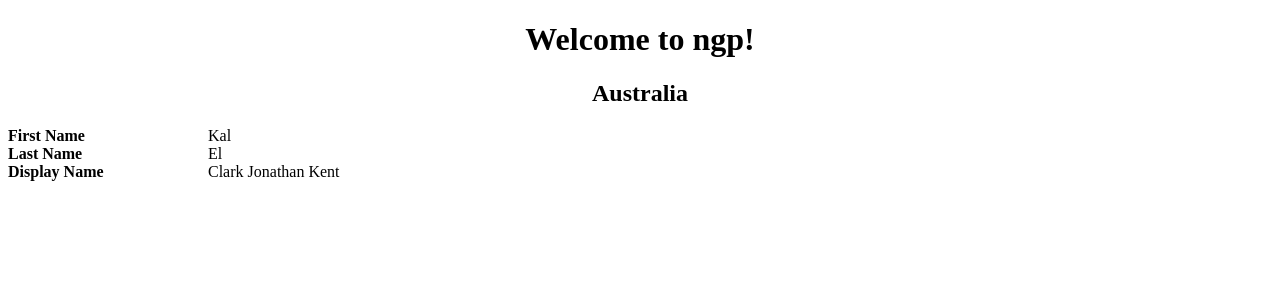
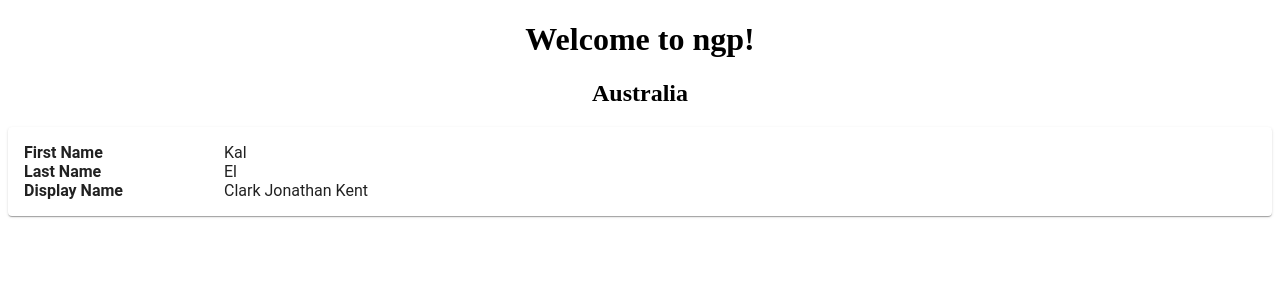
Before and after one commit to phillipzada/ngnew-profile, an Angular app: page / in a window 1280 px wide. Shown: the top 300 px of the page. Built offline with nearby package versions, Linux system fonts and the light colour scheme.

Commit message:
step 6 styling and third party

```diff
--- a/package.json
+++ b/package.json
@@ -12,12 +12,14 @@
   },
   "private": true,
   "dependencies": {
-    "@angular/animations": "^5.0.0",
+    "@angular/animations": "^5.0.3",
+    "@angular/cdk": "^5.0.0-rc.2",
     "@angular/common": "^5.0.0",
     "@angular/compiler": "^5.0.0",
     "@angular/core": "^5.0.0",
     "@angular/forms": "^5.0.0",
     "@angular/http": "^5.0.0",
+    "@angular/material": "^5.0.0-rc.2",
     "@angular/platform-browser": "^5.0.0",
     "@angular/platform-browser-dynamic": "^5.0.0",
     "@angular/router": "^5.0.0",
--- a/src/app/app.module.ts
+++ b/src/app/app.module.ts
@@ -1,6 +1,8 @@
 import { UserModule } from './user/user.module';
 import { BrowserModule } from '@angular/platform-browser';
 import { NgModule } from '@angular/core';
+
+import { NoopAnimationsModule } from '@angular/platform-browser/animations';
 
 import { AppRoutingModule } from './app-routing.module';
 
@@ -11,7 +13,9 @@ import { AppComponent } from './app.component';
   imports: [
     BrowserModule,
     AppRoutingModule,
-    UserModule
+    UserModule,
+
+    NoopAnimationsModule
   ],
   providers: [],
   bootstrap: [AppComponent]
--- a/src/app/user/user-profile/user-profile.component.html
+++ b/src/app/user/user-profile/user-profile.component.html
@@ -1,4 +1,4 @@
-<div>
+<mat-card>
   <div>
     <label>First Name</label>
     <span>{{user.firstName}}</span>
@@ -13,4 +13,4 @@
     <label>Display Name</label>
     <span>{{user.displayName}}</span>
   </div>
-</div>
+</mat-card>
--- a/src/app/user/user.module.ts
+++ b/src/app/user/user.module.ts
@@ -1,3 +1,4 @@
+import { MaterialModule } from '../lib/material/material.module';
 import { NgModule } from '@angular/core';
 import { CommonModule } from '@angular/common';
 
@@ -7,7 +8,8 @@ import { UserProfileComponent } from './user-profile/user-profile.component';
 @NgModule({
   imports: [
     CommonModule,
-    UserRoutingModule
+    UserRoutingModule,
+    MaterialModule
   ],
   declarations: [UserProfileComponent],
   exports: [UserProfileComponent]
--- a/src/index.html
+++ b/src/index.html
@@ -7,6 +7,9 @@
 
   <meta name="viewport" content="width=device-width, initial-scale=1">
   <link rel="icon" type="image/x-icon" href="favicon.ico">
+
+  <link href="https://fonts.googleapis.com/icon?family=Material+Icons" rel="stylesheet">
+
 </head>
 <body>
   <ngp-root></ngp-root>
--- a/src/styles.scss
+++ b/src/styles.scss
@@ -1 +1,2 @@
 /* You can add global styles to this file, and also import other style files */
+@import "~@angular/material/prebuilt-themes/deeppurple-amber.css";
```
Also changed, not shown: src/app/lib/material/material.module.ts (added, +9 -0 lines), 1 other file (tests, documents, lock files or other folders).
